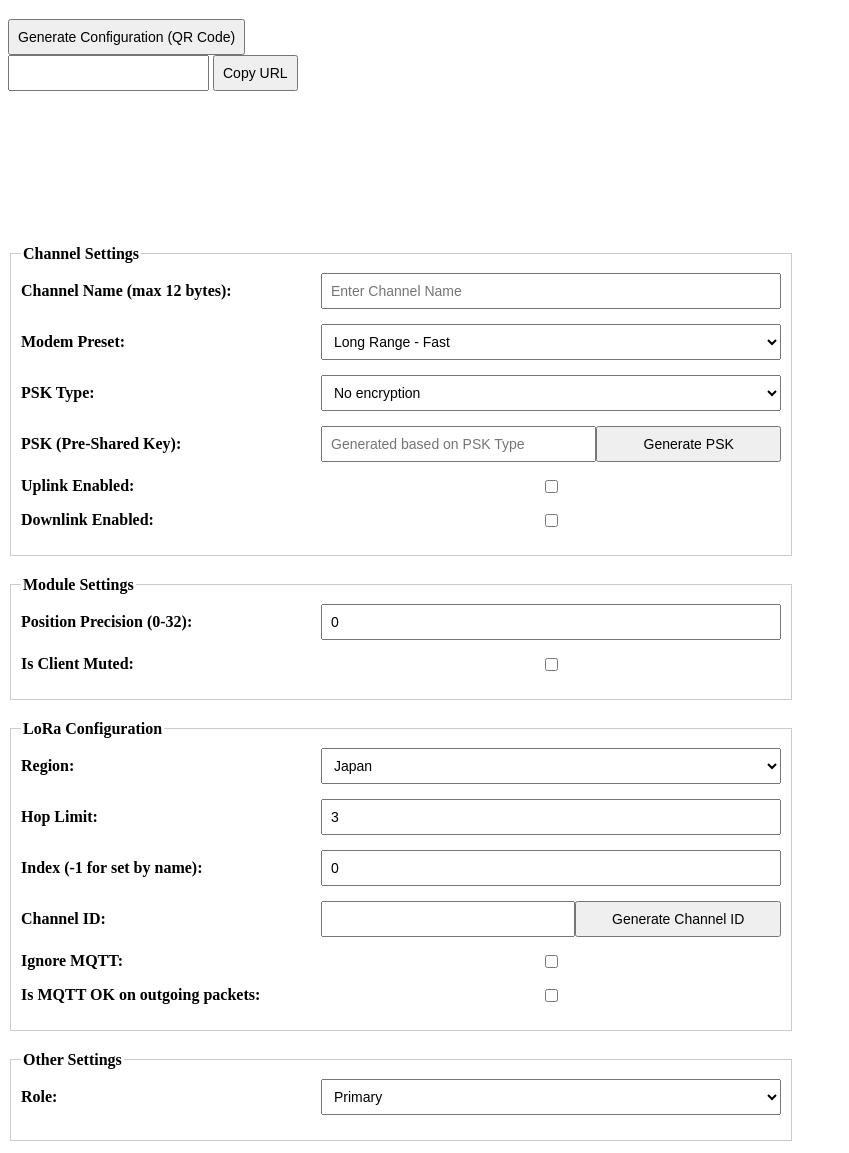
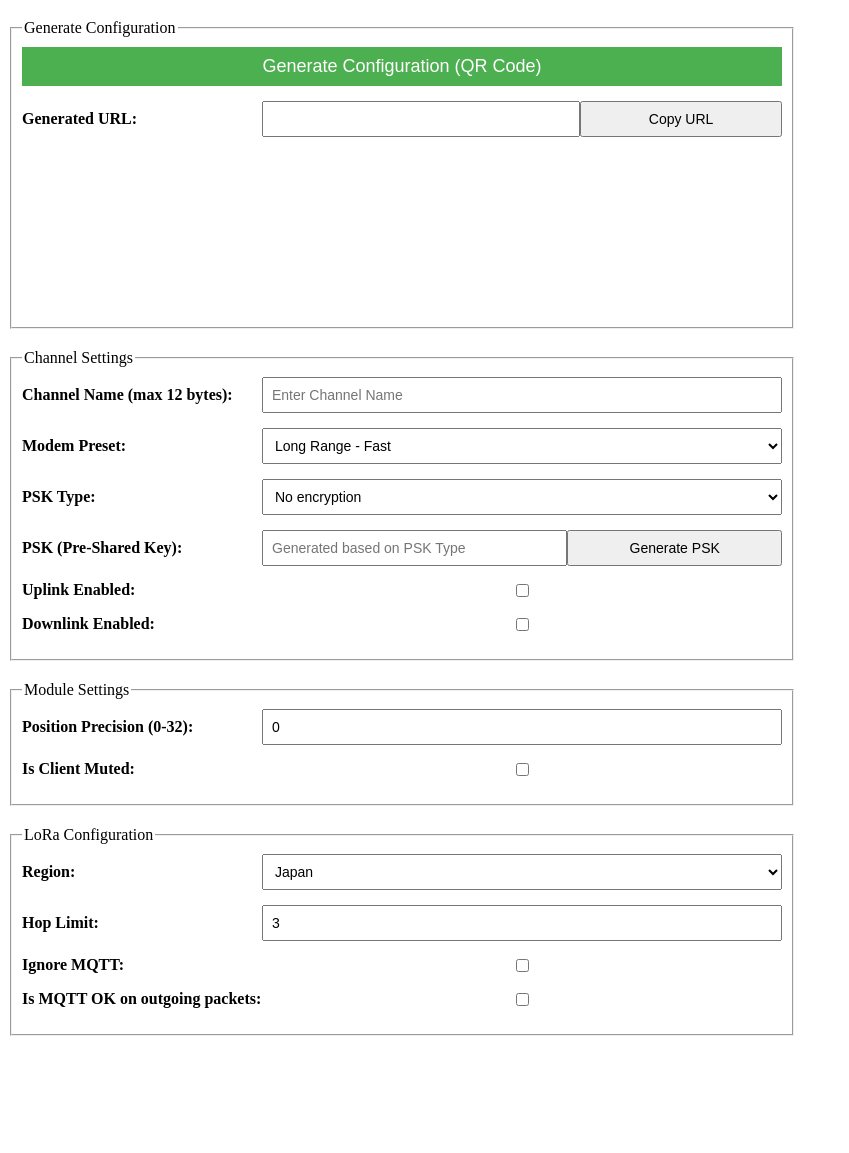
Before and after one commit to Georepublic/meshtastic-configurator, a website built with Vite: page index.html in a window 1280 px wide. Shown: the part 61-1214 px from the top of the page, without its empty margins (0-849 px from the left). After the commit the page ends 1117 px from the top, so only its background shows below. Built offline with nearby package versions, Linux system fonts and the light colour scheme.

Commit message:
Cleanup and styling
Signed-off-by: Daniel Kastl <daniel@georepublic.de>

```diff
--- a/index.html
+++ b/index.html
@@ -20,7 +20,7 @@
 
     label {
       font-weight: bold;
-      width: 300px;
+      width: 240px;
     }
 
     input, select, button {
@@ -29,18 +29,15 @@
       font-size: 14px;
     }
 
-    fieldset {
-      margin-bottom: 20px;
-      padding: 10px;
-      border: 1px solid #ccc;
+    button {
+      width: auto;
     }
 
-    legend {
-      font-weight: bold;
-    }
-
-    button {
-      width: auto;
+    button#generateConfig {
+      background-color: #4CAF50;
+      color: white;
+      border: #4CAF50 1px solid;
+      font-size: large;
     }
   </style>
 </head>
@@ -48,14 +45,24 @@
   <h1>Meshtastic QR Code Generator</h1>
 
   <form id="meshtasticForm">
-    <button type="button" id="generateConfig">Generate Configuration (QR Code)</button>
+    <!-- Generate Config and QR code -->
+    <fieldset>
+      <legend>Generate Configuration</legend>
 
-    <div>
-      <input type="text" id="generatedUrl" readonly>
-      <button type="button" id="copyUrlButton">Copy URL</button>
-    </div>
+      <div class="form-group">
+        <button type="button" id="generateConfig">Generate Configuration (QR Code)</button>
+      </div>
 
-    <canvas id="qrcode"></canvas>
+      <div class="form-group">
+        <label for="generatedUrl">Generated URL:</label>
+        <input type="text" id="generatedUrl" name="generatedUrl" readonly>
+        <button type="button" id="copyUrlButton">Copy URL</button>
+      </div>
+
+      <div class="form-group">
+        <canvas id="qrcode"></canvas>
+      </div>
+    </fieldset>
 
     <fieldset>
       <legend>Channel Settings</legend>
@@ -153,17 +160,6 @@
       </div>
 
       <div class="form-group">
-        <label for="index">Index (-1 for set by name):</label>
-        <input type="number" id="index" name="index" min="-1" value="0" required>
-      </div>
-
-      <div class="form-group">
-        <label for="channelId">Channel ID:</label>
-        <input type="text" id="channelId" name="channelId" readonly>
-        <button type="button" id="generateChannelId">Generate Channel ID</button>
-      </div>
-
-      <div class="form-group">
         <label for="ignoreMqtt">Ignore MQTT:</label>
         <input type="checkbox" id="ignoreMqtt" name="ignoreMqtt">
       </div>
@@ -173,19 +169,6 @@
         <input type="checkbox" id="configOkToMqtt" name="configOkToMqtt">
       </div>
     </fieldset>
-
-    <fieldset>
-      <legend>Other Settings</legend>
-
-      <div class="form-group">
-        <label for="role">Role:</label>
-        <select id="role" name="role" required>
-          <option value="1">Primary</option>
-          <option value="2">Secondary</option>
-          <option value="0">Disabled</option>
-        </select>
-      </div>
-    </fieldset>
   </form>
 
   <script type="module" src="/src/main.ts"></script>
--- a/src/formHandler.ts
+++ b/src/formHandler.ts
@@ -19,8 +19,6 @@ export function getFormValues() {
 
   // FormData returns strings, so we need to parse the necessary fields
   const region = Number(formData.get('region'));
-  const role = Number(formData.get('role'));
-  const index = Number(formData.get('index'));
   const modemPreset = Number(formData.get('modemPreset'));
   const hopLimit = Number(formData.get('hopLimit'));
 
@@ -32,19 +30,13 @@ export function getFormValues() {
   const configOkToMqtt = formData.get('configOkToMqtt') === 'on';
   const ignoreMqtt = formData.get('ignoreMqtt') === 'on';
 
-  // Handle default value for channelId
-  const channelId = formData.get('channelId') as string || generateChannelId();
-
   return {
     channelName,
     pskType,
     psk,
     region,
-    role,
-    index,
     modemPreset,
     hopLimit,
-    channelId,
     uplinkEnabled,
     downlinkEnabled,
     positionPrecision,
--- a/src/main.ts
+++ b/src/main.ts
@@ -2,7 +2,7 @@ import { getFormValues } from './formHandler';
 import { generatePSK } from './pskGenerator';
 import { buildProtobuf } from './protobufBuilder';
 import { generateQRCode } from './qrCodeGenerator';
-import { getByteLength, generateChannelId, toUrlSafeBase64 } from './utils';
+import { getByteLength, toUrlSafeBase64 } from './utils';
 
 /**
  * Handle the DOMContentLoaded event.
@@ -11,7 +11,6 @@ import { getByteLength, generateChannelId, toUrlSafeBase64 } from './utils';
 document.addEventListener('DOMContentLoaded', () => {
   document.getElementById('generateConfig')?.addEventListener('click', generateConfig);
   document.getElementById('generatePSK')?.addEventListener('click', handleGeneratePSK);
-  document.getElementById('generateChannelId')?.addEventListener('click', handleGenerateChannelId);
   document.getElementById('pskType')?.addEventListener('change', handlePSKTypeChange);
   document.getElementById('copyUrlButton')?.addEventListener('click', copyUrlToClipboard);
 });
@@ -41,15 +40,6 @@ function handleGeneratePSK(): void {
   const pskType = (document.getElementById('pskType') as HTMLSelectElement).value;
   const psk = generatePSK(pskType);
   (document.getElementById('psk') as HTMLInputElement).value = psk;
-}
-
-/**
- * Handle the click event on the "Generate Channel ID" button.
- * Generate a random Channel ID and set the value in the input field.
- */
-function handleGenerateChannelId(): void {
-  const channelId = generateChannelId();
-  (document.getElementById('channelId') as HTMLInputElement).value = channelId;
 }
 
 /**
--- a/src/protobufBuilder.ts
+++ b/src/protobufBuilder.ts
@@ -8,9 +8,6 @@ import { Protobuf } from "@meshtastic/js";
  * @param region - The region for the channel.
  * @param modemPreset - The modem preset for the channel.
  * @param hopLimit - The hop limit for the channel.
- * @param role - The role for the channel.
- * @param index - The index for the channel.
- * @param channelId - The channel ID for the channel.
  * @param uplinkEnabled - Whether uplink is enabled.
  * @param downlinkEnabled - Whether downlink is enabled.
  * @param positionPrecision - The position precision for the channel.
@@ -26,9 +23,6 @@ export function buildProtobuf({
   region,
   modemPreset,
   hopLimit,
-  role,
-  index,
-  channelId,
   uplinkEnabled,
   downlinkEnabled,
   positionPrecision,
@@ -42,9 +36,6 @@ export function buildProtobuf({
   region: number;
   modemPreset: number;
   hopLimit: number;
-  role: number;
-  index: number;
-  channelId: string;
   uplinkEnabled: boolean;
   downlinkEnabled: boolean;
   positionPrecision: number;
@@ -76,11 +67,6 @@ export function buildProtobuf({
     moduleSettings: moduleSettings
   });
 
-  const channel = new Protobuf.Channel.Channel({
-    index,
-    role,
-  });
-
   const channelSet = new Protobuf.AppOnly.ChannelSet({
     settings: [channelSettings],
     loraConfig,
--- a/src/utils.ts
+++ b/src/utils.ts
@@ -11,14 +11,6 @@ export function getByteLength(str: string): number {
 }
 
 /**
- * Generate a random Channel ID.
- * @returns
- */
-export function generateChannelId(): string {
-  return Math.floor(Math.random() * 0xFFFFFFFF).toString(16).toUpperCase();
-}
-
-/**
  * Convert binary data to a URL-safe Base64 string.
  * @param binaryData - The binary data to encode.
  * @returns URL-safe Base64 string
```
